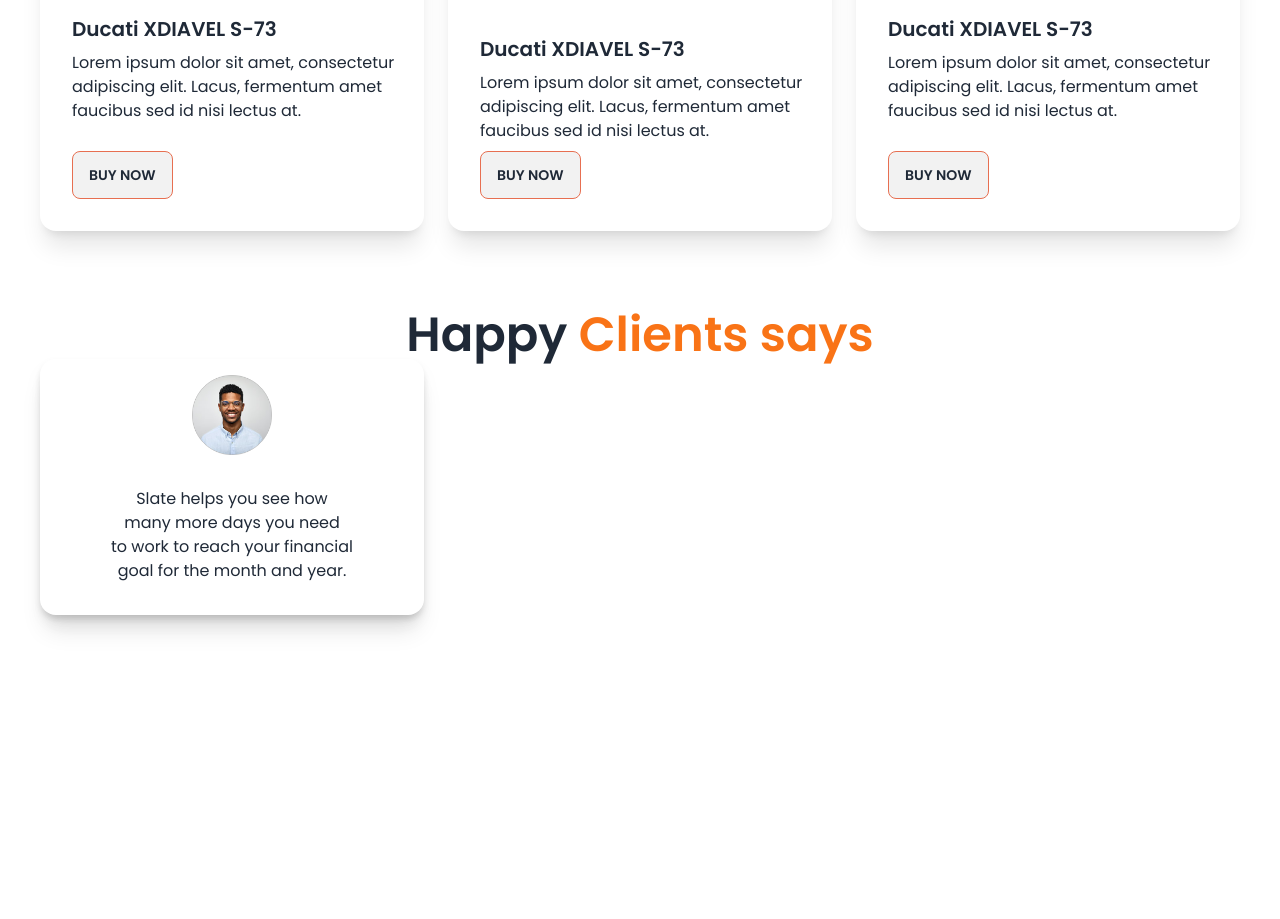
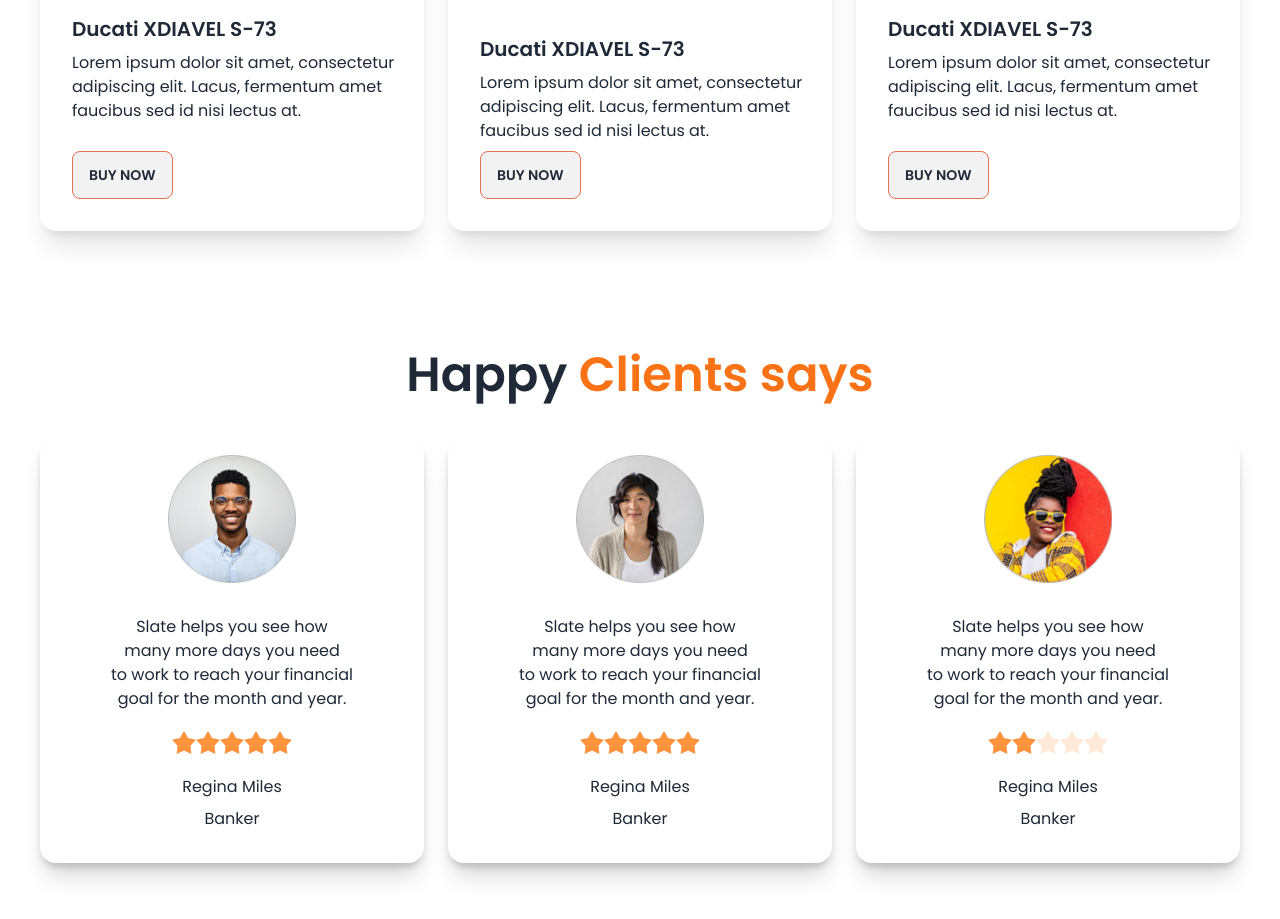
Before and after one commit to Shahriar-Fardows/Biker-zone, a plain HTML site: page index.html in a window 1280 px wide. Shown: the part 1608-2527 px from the top of the page. Before the commit the page ends 2295 px from the top, so only its background shows below. Drawn offline with nearby package versions, Linux system fonts and the light colour scheme.

Commit message:
section5

```diff
--- a/index.html
+++ b/index.html
@@ -226,11 +226,11 @@
         </div>
       </section>
       <section class="section3 p-5 lg:p-10">
-        <h1 class="text-center text-5xl font-semibold	">Happy <span class="text-center text-5xl font-semibold text-orange-500	">Clients says</span></h1>
+        <h1 class="text-center text-5xl font-semibold	 py-10">Happy <span class="text-center text-5xl font-semibold text-orange-500	">Clients says</span></h1>
 
-        <div class="comment-card">
-          <div class="card w-96 bg-base-100 shadow-xl drop-shadow-lg">
-            <figure class="px-10 pt-4 w-40 mx-28			">
+        <div class="comment-card flex flex-col gap-5 lg:flex-row justify-between">
+          <div class="card w-96 bg-base-100 shadow-xl drop-shadow-lg ">
+            <figure class="px-4 pt-4 w-40 mx-28			">
               <img src="./images/others/user-1.png" alt="Shoes" class="rounded-xl" />
             </figure>
             <div class="card-body items-center text-center">
@@ -239,8 +239,57 @@
                 to work to reach your financial <br>
                 goal for the month and year.
               </p>
-
-
+              <div class="rating py-3">
+                <input type="radio" name="rating-2" class="mask mask-star-2 bg-orange-400" />
+                <input type="radio" name="rating-2" class="mask mask-star-2 bg-orange-400" checked />
+                <input type="radio" name="rating-2" class="mask mask-star-2 bg-orange-400" />
+                <input type="radio" name="rating-2" class="mask mask-star-2 bg-orange-400" />
+                <input type="radio" name="rating-2" class="mask mask-star-2 bg-orange-400" />
+              </div>
+              <h4>Regina Miles</h4>
+              <h5>Banker</h5>
+            </div>
+          </div>
+          <div class="card w-96 bg-base-100 shadow-xl drop-shadow-lg">
+            <figure class="px-4 pt-4 w-40 mx-28			">
+              <img src="./images/others/user-2.png" alt="Shoes" class="rounded-xl" />
+            </figure>
+            <div class="card-body items-center text-center">
+              <p>Slate helps you see how <br>
+                many more days you need <br>
+                to work to reach your financial <br>
+                goal for the month and year.
+              </p>
+              <div class="rating py-3">
+                <input type="radio" name="rating-2" class="mask mask-star-2 bg-orange-400" />
+                <input type="radio" name="rating-2" class="mask mask-star-2 bg-orange-400" checked />
+                <input type="radio" name="rating-2" class="mask mask-star-2 bg-orange-400" />
+                <input type="radio" name="rating-2" class="mask mask-star-2 bg-orange-400" />
+                <input type="radio" name="rating-2" class="mask mask-star-2 bg-orange-400" />
+              </div>
+              <h4>Regina Miles</h4>
+              <h5>Banker</h5>
+            </div>
+          </div>
+          <div class="card w-96 bg-base-100 shadow-xl drop-shadow-lg">
+            <figure class="px-4 pt-4 w-40 mx-28			">
+              <img src="./images/others/user-3.png" alt="Shoes" class="rounded-xl" />
+            </figure>
+            <div class="card-body items-center text-center">
+              <p>Slate helps you see how <br>
+                many more days you need <br>
+                to work to reach your financial <br>
+                goal for the month and year.
+              </p>
+              <div class="rating py-3">
+                <input type="radio" name="rating-2" class="mask mask-star-2 bg-orange-400" />
+                <input type="radio" name="rating-2" class="mask mask-star-2 bg-orange-400" checked />
+                <input type="radio" name="rating-2" class="mask mask-star-2 bg-orange-400" />
+                <input type="radio" name="rating-2" class="mask mask-star-2 bg-orange-400" />
+                <input type="radio" name="rating-2" class="mask mask-star-2 bg-orange-400" />
+              </div>
+              <h4>Regina Miles</h4>
+              <h5>Banker</h5>
             </div>
           </div>
         </div>
```
